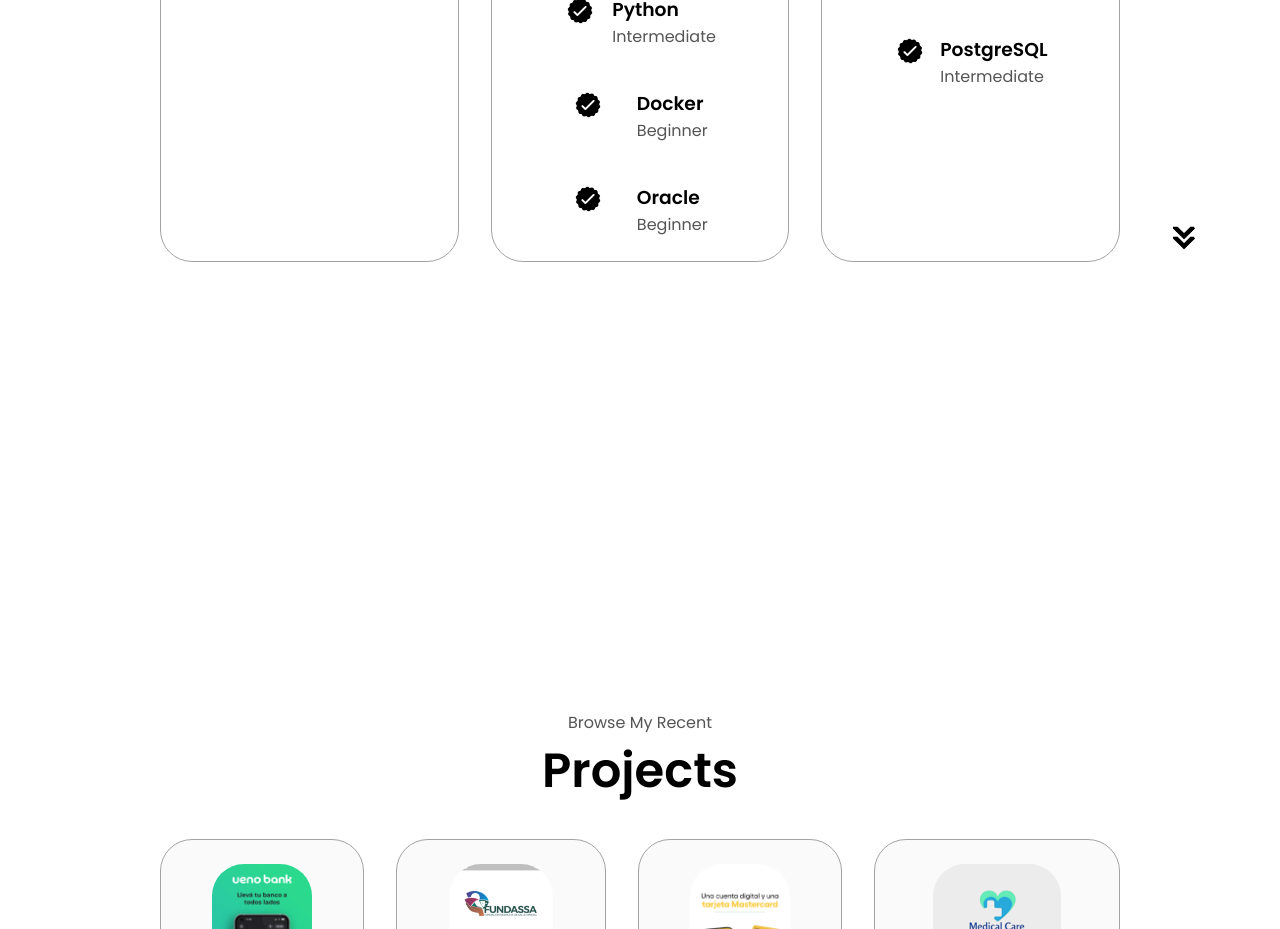
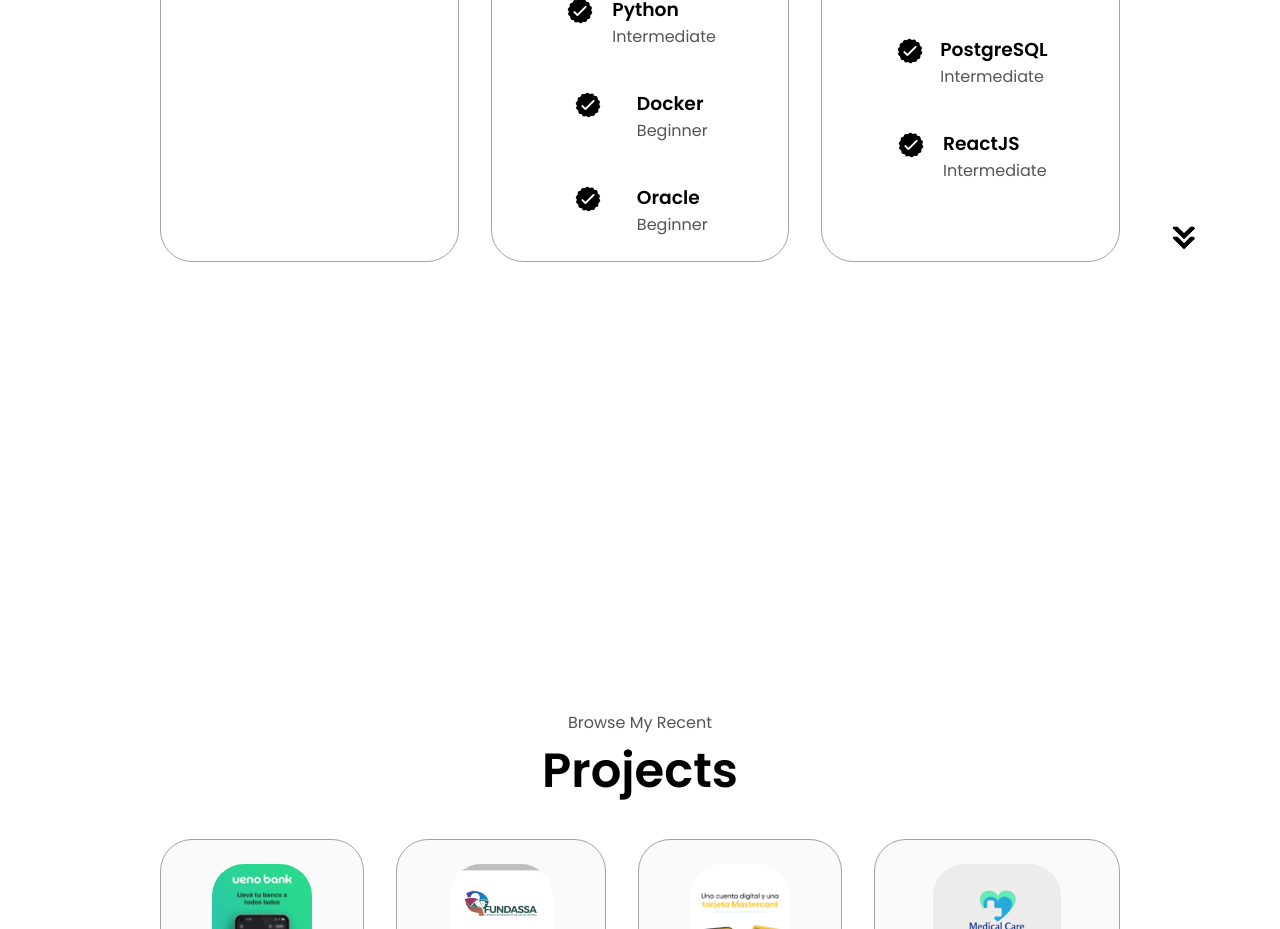
Before and after one commit to alangwynn/portfolio-alan-gwynn, a React (Vite) app: page / in a window 1280 px wide. Shown: the part 2800-3729 px from the top of the page. Built offline with nearby package versions, Linux system fonts and the light colour scheme.

Commit message:
chore: update cv

```diff
--- a/src/data/experience.js
+++ b/src/data/experience.js
@@ -116,6 +116,11 @@ export const experiences = [
                 technology: 'PostgreSQL',
                 level: 'Intermediate',
             },
+            {
+                id: 20,
+                technology: 'ReactJS',
+                level: 'Intermediate',
+            },
         ]
     },
 ]
```
Also changed, not shown: 1 other file (tests, documents, lock files or other folders).
